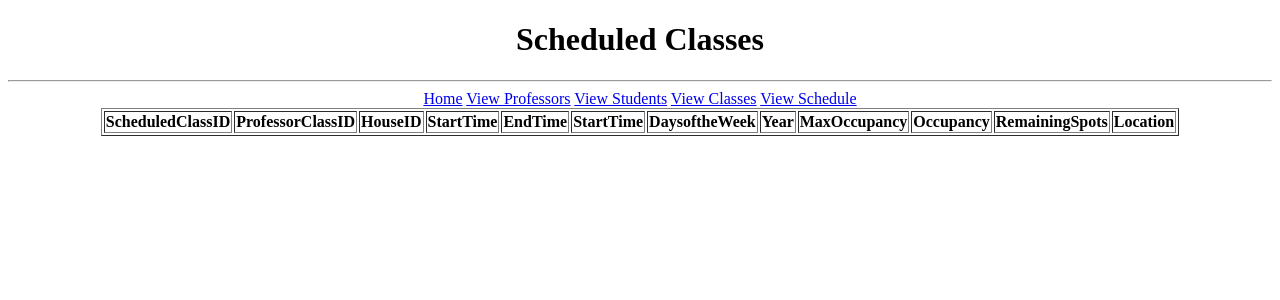
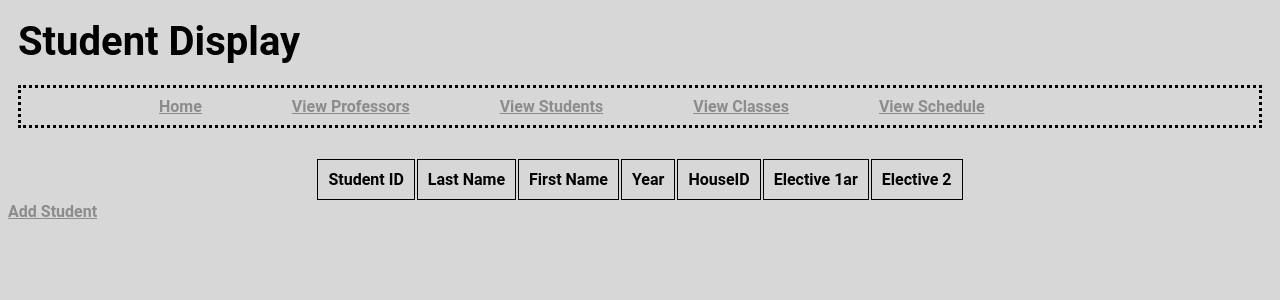
Before and after one commit to colburnh/cs361, a Django app: page /schedule/ in a window 1280 px wide. Shown: the top 300 px of the page. Run offline with Django 3.2, Linux system fonts and the light colour scheme; data that the repository does not hold is empty.

Commit message:
Update schedule.html

```diff
--- a/HogwartsWebApp/hogwartsweb/templates/schedule.html
+++ b/HogwartsWebApp/hogwartsweb/templates/schedule.html
@@ -1,47 +1,45 @@
+{% load static %}
 <!DOCTYPE html>
 <head>
-    <title>Professor</title>
+    <title>Student</title>
+    <link rel="stylesheet" type="text/css" href="{% static 'student.css' %}" media="screen">
 </head>
+
 <body>
-    <center>
-        <h1>Scheduled Classes</h1>
-        <hr/>
-        <a href="{% url 'index' %}">Home<a/>
-        <a href="{% url 'prof' %}">View Professors<a/>
-        <a href="{% url 'student' %}">View Students<a/>
-        <a href="{% url 'classes' %}">View Classes<a/>
-        <a href="{% url 'schedule' %}">View Schedule<a/>
-        <table border="1">
+    <h1 class="site-title">Student Display</h1>
+    <nav class="navbar">
+        <ul class="navlist">
+            <li class="navitem navlink"><a href="{% url 'index' %}">Home</a></li>
+            <li class="navitem navlink"><a href="{% url 'prof' %}">View Professors</a></li>
+            <li class="navitem navlink"><a href="{% url 'student' %}">View Students</a></li>
+            <li class="navitem navlink"><a href="{% url 'classes' %}">View Classes</a></li>
+            <li class="navitem navlink"><a href="{% url 'schedule' %}">View Schedule</a></li>
+        </ul>
+    </nav>
+        </br>
+        <table class="center">
             <tr>
-                <th>ScheduledClassID</th>
-                <th>ProfessorClassID</th>
+                <th>Student ID</th>
+                <th>Last Name</th>
+                <th>First Name</th>
+                <th>Year</th>
                 <th>HouseID</th>
-                <th>StartTime</th>
-                <th>EndTime</th>
-                <th>StartTime</th>
-                <th>DaysoftheWeek</th>
-                <th>Year</th>
-                <th>MaxOccupancy</th>
-                <th>Occupancy</th>
-                <th>RemainingSpots</th>
-                <th>Location</th>
+                <th>Elective 1ar</th>
+                <th>Elective 2</th>
             </tr>
-            {% for datadisplay in profsqlserverconn %}
+            {% for datadisplay in studentsqlserverconn %}
             <tr>
-                <td>{{datadisplay.ScheduledClassID}}</td>
-                <td>{{datadisplay.ProfessorClassID}}</td>
+                <td>{{datadisplay.StudentID}}</td>
+                <td>{{datadisplay.LastName}}</td>
+                <td>{{datadisplay.FirstName}}</td>
                 <td>{{datadisplay.HouseID}}</td>
-                <td>{{datadisplay.StartTime}}</td>
-                <td>{{datadisplay.EndTime}}</td>
-                <td>{{datadisplay.DaysoftheWeek}}</td>
                 <td>{{datadisplay.Year}}</td>
-                <td>{{datadisplay.MaxOccupancy}}</td>
-                <td>{{datadisplay.Occupancy}}</td>
-                <td>{{datadisplay.RemainingSpots}}</td>
-                <td>{{datadisplay.Location}}</td>
+                <td>{{datadisplay.ElectiveOneID}}</td>
+                <td>{{datadisplay.ElectiveOTwoID}}</td>
+                <td><a href="/delete/{{datadisplay.StudentID}}">Delete</a></td>
 
             </tr>
             {% endfor %}
         </table>
-    </center>
+        <a href="{% url 'studentAdd' %}">Add Student</a>
 </body>
```
